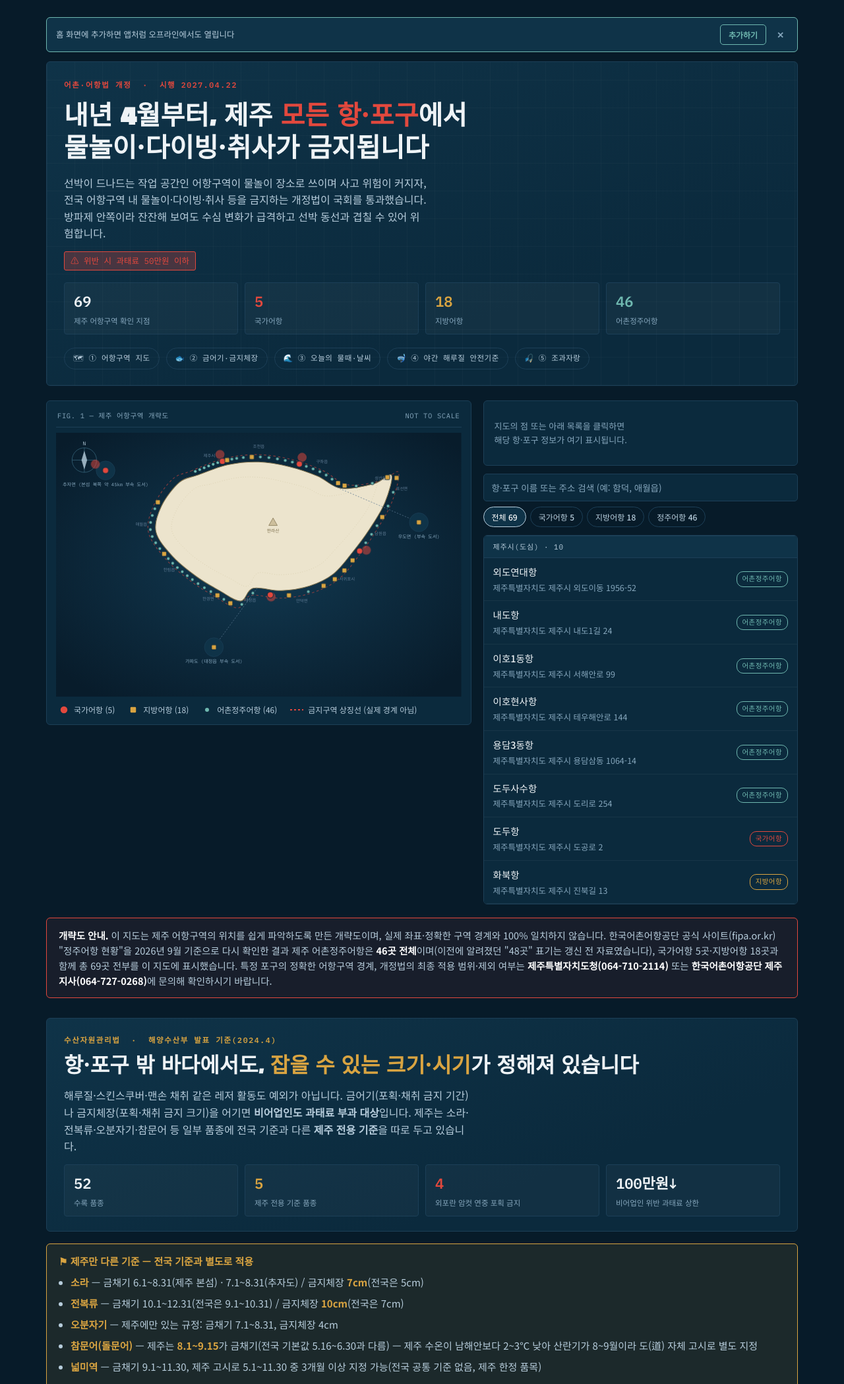
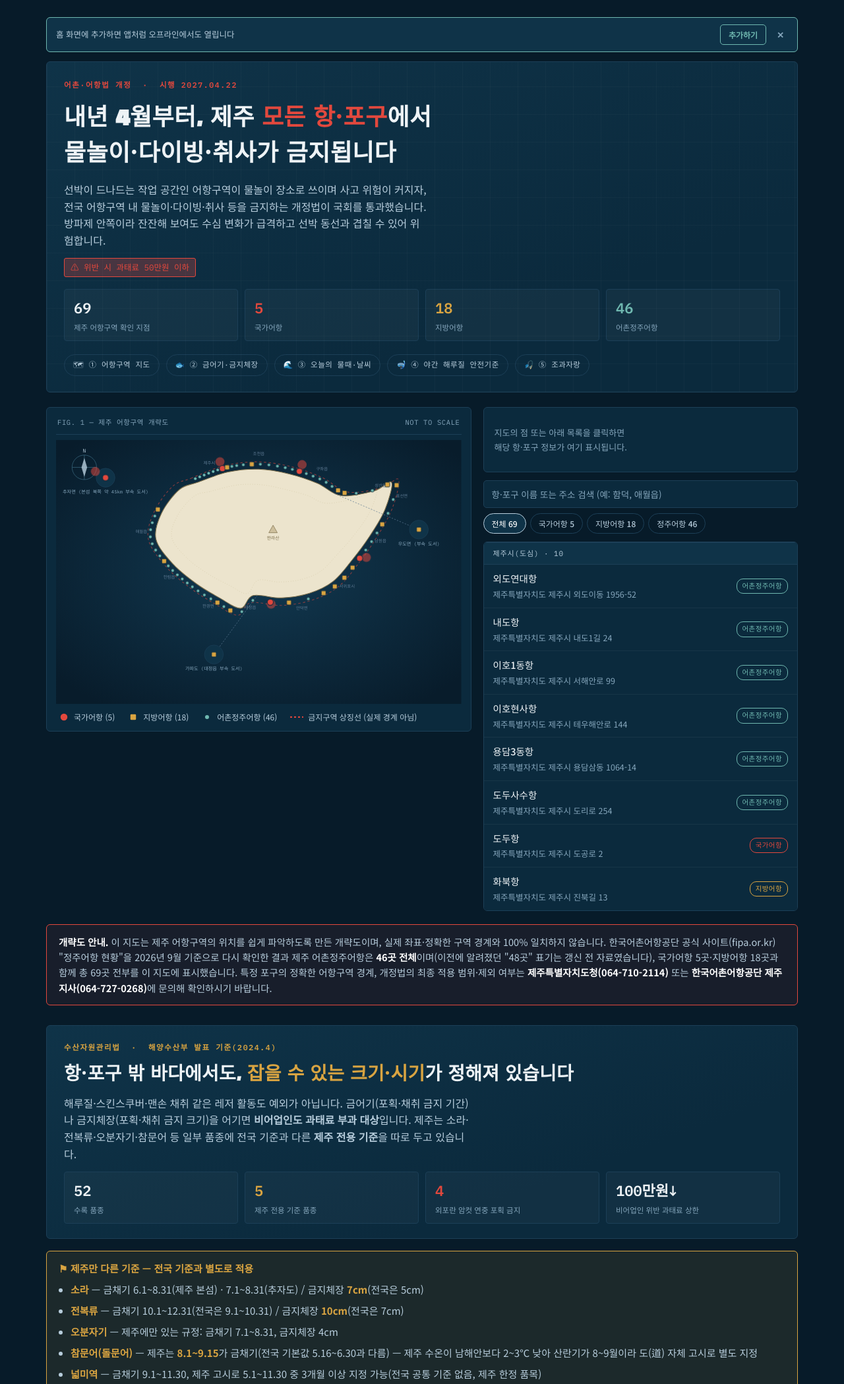
Before and after one commit to kjj8422-code/jeju-harbor-map, a plain HTML site: page index.html in a window 1280 px wide. Shown: the top 2098 px of the page at 66% size. Drawn offline with Linux system fonts and the light colour scheme.

Commit message:
제목 글씨체(Black Han Sans) 겹쳐 보이는 문제 수정
- h1, 섹션 제목의 줄간격을 1.22~1.28 → 1.5로 늘리고 글자 사이도 살짝 벌려서
  두꺼운 글씨체 특성상 줄끼리 겹쳐 보이던 문제 해결
- 제목 크기를 약간 줄여 화면에서 더 여유 있게 보이도록 조정

```diff
--- a/index.html
+++ b/index.html
@@ -102,8 +102,8 @@
   }
   h1.stamp{
     font-family:"Black Han Sans", "Noto Sans KR", sans-serif;
-    font-size: clamp(26px, 4.2vw, 40px);
-    line-height:1.22;
+    font-size: clamp(24px, 3.8vw, 36px);
+    line-height:1.5; letter-spacing:0.01em;
     margin:0; color: var(--paper);
     text-wrap: balance;
     position:relative;
@@ -303,7 +303,8 @@
   .section-head .eyebrow.gold{ color: var(--gold); }
   .section-head h2{
     font-family:"Black Han Sans","Noto Sans KR",sans-serif;
-    font-size: clamp(22px,3.4vw,32px); margin:0; color: var(--paper); text-wrap:balance; line-height:1.28;
+    font-size: clamp(21px,3vw,28px); margin:0; color: var(--paper); text-wrap:balance;
+    line-height:1.5; letter-spacing:0.01em;
   }
   .section-head h2 .hl{ color: var(--gold); }
   .section-head p{ margin:0; max-width:70ch; color: var(--muted-strong); font-size:16px; line-height:1.6; }
```
